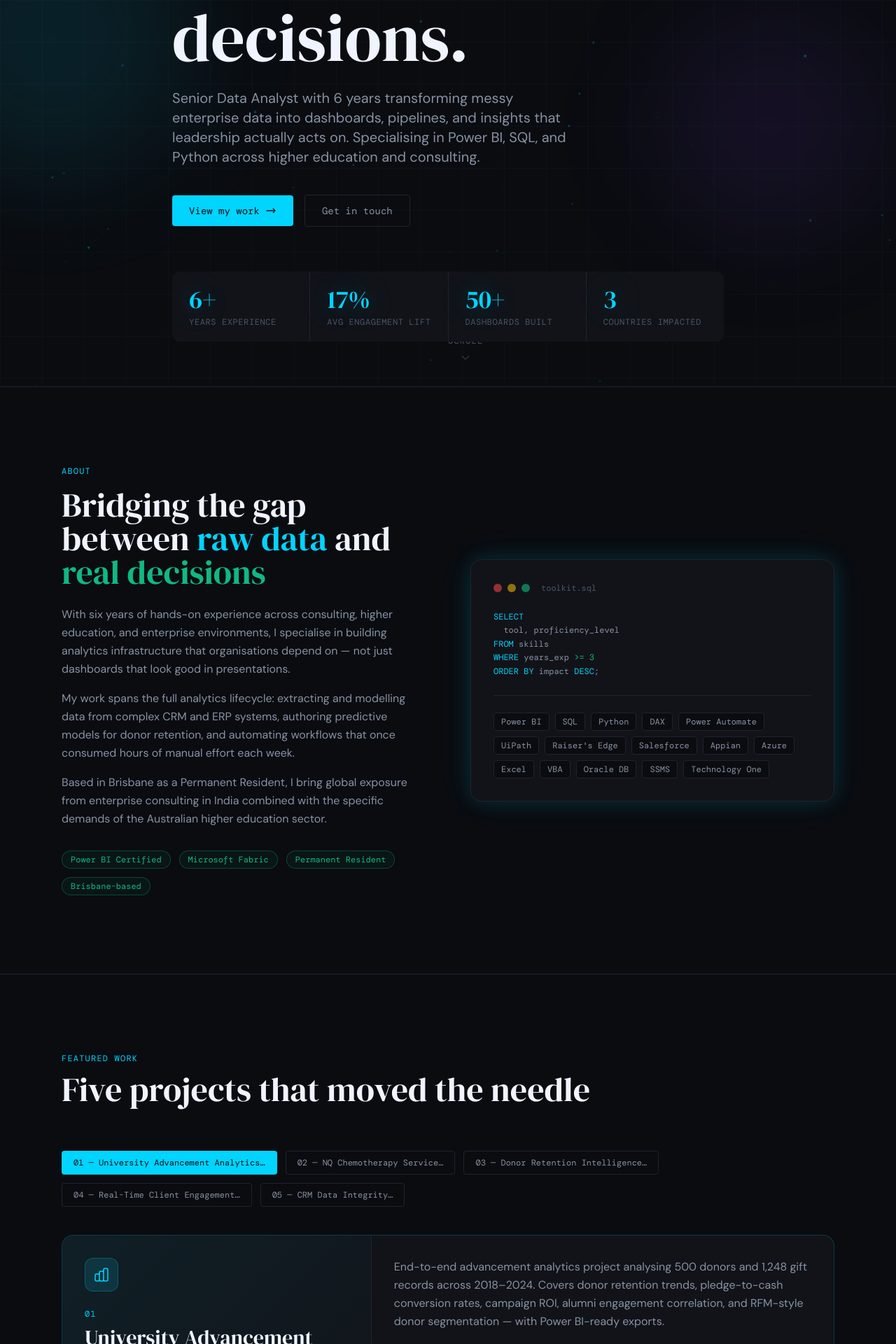
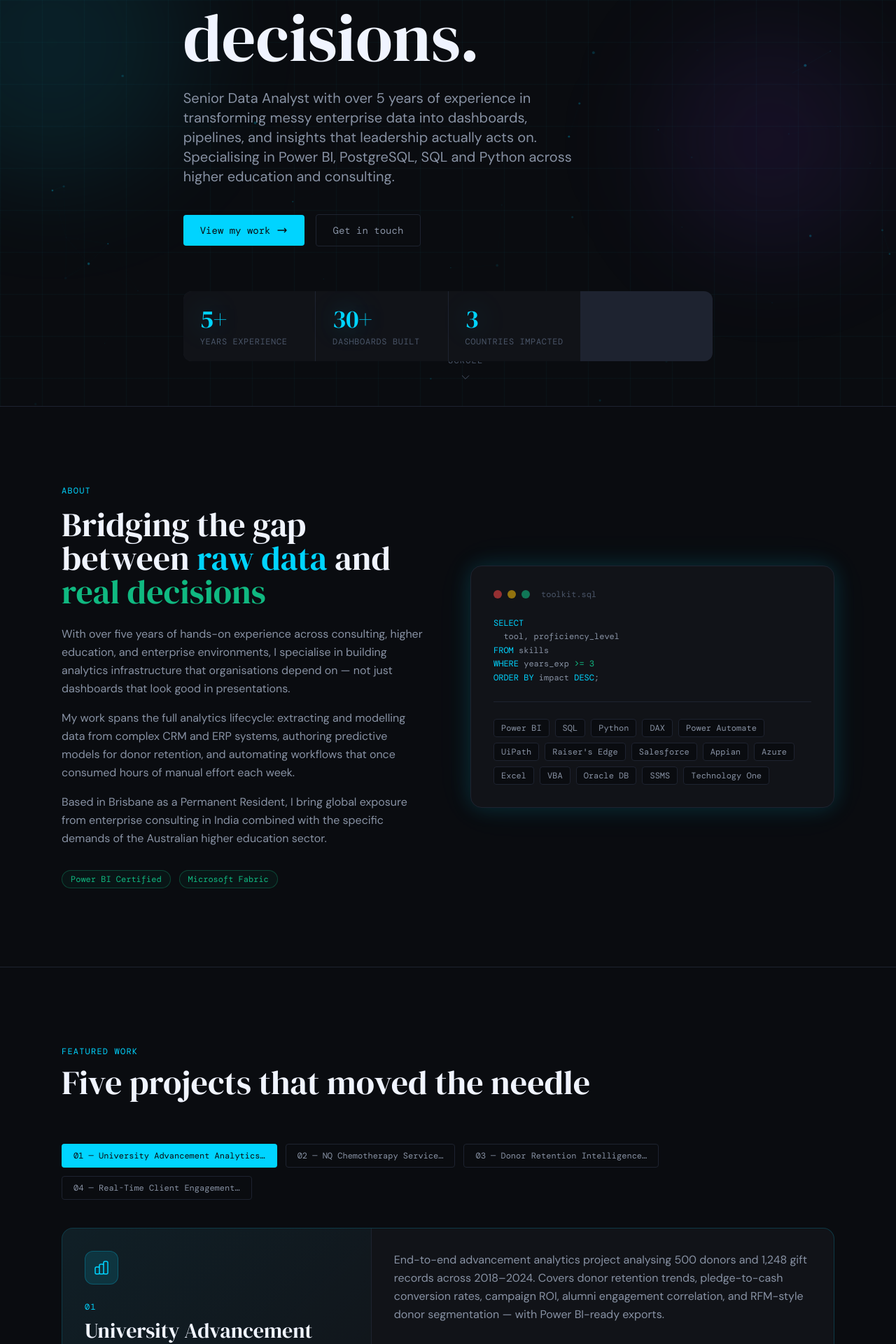
Before and after one commit to vmchethana30-cloud/Portfolio, a Next.js app: page / in a window 1280 px wide. Shown: the part 360-2280 px from the top of the page at 70% size. Built offline with nearby package versions, Linux system fonts and the light colour scheme.

Commit message:
Updated information

```diff
--- a/src/components/About.tsx
+++ b/src/components/About.tsx
@@ -39,7 +39,7 @@ export default function About() {
             </h2>
             <div className="space-y-4 text-text-secondary leading-relaxed">
               <p>
-                With six years of hands-on experience across consulting,
+                With over five years of hands-on experience across consulting,
                 higher education, and enterprise environments, I specialise in
                 building analytics infrastructure that organisations depend on
                 — not just dashboards that look good in presentations.
@@ -59,7 +59,7 @@ export default function About() {
 
             {/* Highlights */}
             <div className="mt-8 flex flex-wrap gap-3">
-              {["Power BI Certified", "Microsoft Fabric", "Permanent Resident", "Brisbane-based"].map((tag) => (
+              {["Power BI Certified", "Microsoft Fabric"].map((tag) => (
                 <span
                   key={tag}
                   className="text-xs font-mono text-accent-3 border border-accent-3/30 bg-accent-3/5 px-3 py-1 rounded-full"
--- a/src/components/Experience.tsx
+++ b/src/components/Experience.tsx
@@ -2,20 +2,7 @@
 import { useEffect, useRef, useState } from "react";
 
 const roles = [
-  {
-    title: "Data Analyst",
-    org: "The University of Queensland",
-    period: "Feb 2026 — Present",
-    location: "Brisbane, AU",
-    type: "Full-time",
-    color: "#00d4ff",
-    bullets: [
-      "Designed SQL-based anomaly detection routines to surface data quality issues across the constituent CRM, reducing erroneous records affecting 1,000s of donor communications",
-      "Authored VBA automation scripts for donor segmentation, eliminating 4+ hours of weekly manual list-building per campaign cycle",
-      "Resolved persistent email-bounce and unsubscribe bugs, restoring reliable communication channels for the Advancement team",
-      "Processed and reconciled Return-to-Sender mail datasets, maintaining accurate address data for critical direct-mail campaigns",
-    ],
-  },
+
   {
     title: "Advancement Services Officer",
     org: "James Cook University",
@@ -85,7 +72,7 @@ export default function Experience() {
         <div className={`mb-16 transition-all duration-700 ${visible ? "opacity-100 translate-y-0" : "opacity-0 translate-y-8"}`}>
           <p className="font-mono text-xs text-accent tracking-widest uppercase mb-3">Experience</p>
           <h2 className="font-display text-4xl md:text-5xl text-text-primary">
-            Six years, four companies,<br />
+            5+ years, three organisations,<br />
             <span className="gradient-text">one common thread</span>
           </h2>
         </div>
--- a/src/components/FeaturedWork.tsx
+++ b/src/components/FeaturedWork.tsx
@@ -87,28 +87,7 @@ const projects = [
       </svg>
     ),
   },
-  {
-    id: "05",
-    title: "CRM Data Integrity & Automation Engine",
-    org: "University of Queensland",
-    description:
-      "Designed and implemented a suite of SQL-based anomaly detection queries and VBA automation scripts to overhaul data quality across the university's constituent CRM database. Consolidated thousands of duplicate records and automated campaign-list generation.",
-    impact: [
-      "Eliminated a class of recurring email bounce issues affecting donor communications",
-      "Automated donor segmentation workflows previously requiring 4+ hours of manual processing per campaign",
-      "Established a reusable SQL anomaly-detection library for ongoing data governance",
-    ],
-    tags: ["SQL", "VBA", "Salesforce", "CRM", "Data Governance"],
-    accent: "#f59e0b",
-    githubUrl: null,
-    projectUrl: null,
-    icon: (
-      <svg viewBox="0 0 24 24" fill="none" stroke="currentColor" className="w-6 h-6">
-        <path strokeLinecap="round" strokeLinejoin="round" strokeWidth={1.5} d="M4 7v10c0 2.21 3.582 4 8 4s8-1.79 8-4V7M4 7c0 2.21 3.582 4 8 4s8-1.79 8-4M4 7c0-2.21 3.582-4 8-4s8 1.79 8 4m0 5c0 2.21-3.582 4-8 4s-8-1.79-8-4" />
-      </svg>
-    ),
-  },
-];
+  ];
 
 export default function FeaturedWork() {
   const ref = useRef<HTMLDivElement>(null);
--- a/src/components/Hero.tsx
+++ b/src/components/Hero.tsx
@@ -2,9 +2,8 @@
 import { useEffect, useRef } from "react";
 
 const stats = [
-  { value: "6+", label: "Years Experience" },
-  { value: "17%", label: "Avg Engagement Lift" },
-  { value: "50+", label: "Dashboards Built" },
+  { value: "5+", label: "Years Experience" },
+  { value: "30+", label: "Dashboards Built" },
   { value: "3", label: "Countries Impacted" },
 ];
 
@@ -112,9 +111,9 @@ export default function Hero() {
           className="max-w-xl text-lg md:text-xl text-text-secondary leading-relaxed mb-10 font-body animate-slide-up stagger-2"
           style={{ opacity: 0 }}
         >
-          Senior Data Analyst with 6 years transforming messy enterprise data
+          Senior Data Analyst with over 5 years of experience in transforming messy enterprise data
           into dashboards, pipelines, and insights that leadership actually acts
-          on. Specialising in Power BI, SQL, and Python across higher education
+          on. Specialising in Power BI, PostgreSQL, SQL and Python across higher education
           and consulting.
         </p>
 
```
